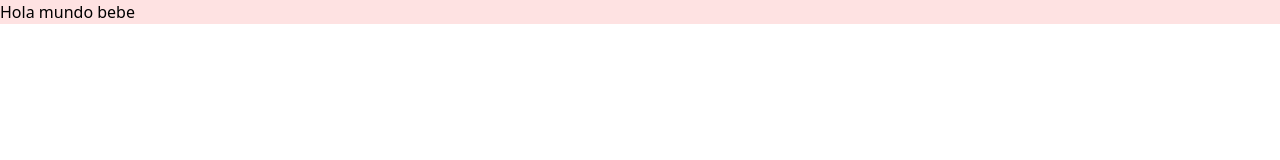
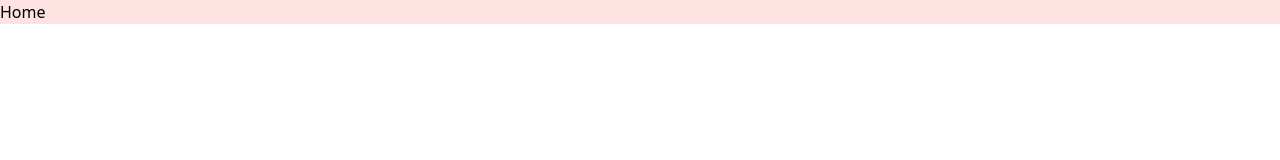
Before and after one commit to gervislm/react-shoppy, a React (Vite) app: page / in a window 1280 px wide. Shown: the top 160 px of the page. Built offline with nearby package versions, Linux system fonts and the light colour scheme.

Commit message:
react router y rutas creadas

```diff
--- a/package.json
+++ b/package.json
@@ -11,7 +11,8 @@
   },
   "dependencies": {
     "react": "^18.2.0",
-    "react-dom": "^18.2.0"
+    "react-dom": "^18.2.0",
+    "react-router-dom": "^6.14.2"
   },
   "devDependencies": {
     "@types/react": "^18.2.14",
--- a/src/Pages/App/index.jsx
+++ b/src/Pages/App/index.jsx
@@ -1,7 +1,31 @@
+import { useRoutes, BrowserRouter } from 'react-router-dom';
+import Home from '../Home';
+import MyAccount from '../MyAccount';
+import MyOrder from '../MyOrder';
+import MyOrders from '../MyOrders';
+import NotFound from '../NotFound';
+import SingIn from '../SingIn';
 import './App.css';
 
-function App() {
-  return <div className='bg-red-100'>Hola mundo bebe</div>;
-}
+const AppRoutes = () => {
+  let routes = useRoutes([
+    { path: '/', element: <Home /> },
+    { path: '/my-account', element: <MyAccount /> },
+    { path: '/my-order', element: <MyOrder /> },
+    { path: '/my-orders', element: <MyOrders /> },
+    { path: '/sing-in', element: <SingIn /> },
+    { path: '/*', element: <NotFound /> },
+  ]);
+
+  return routes;
+};
+
+const App = () => {
+  return (
+    <BrowserRouter>
+      <AppRoutes />
+    </BrowserRouter>
+  );
+};
 
 export default App;
```
Also changed, not shown: 1 other file (tests, documents, lock files or other folders).
